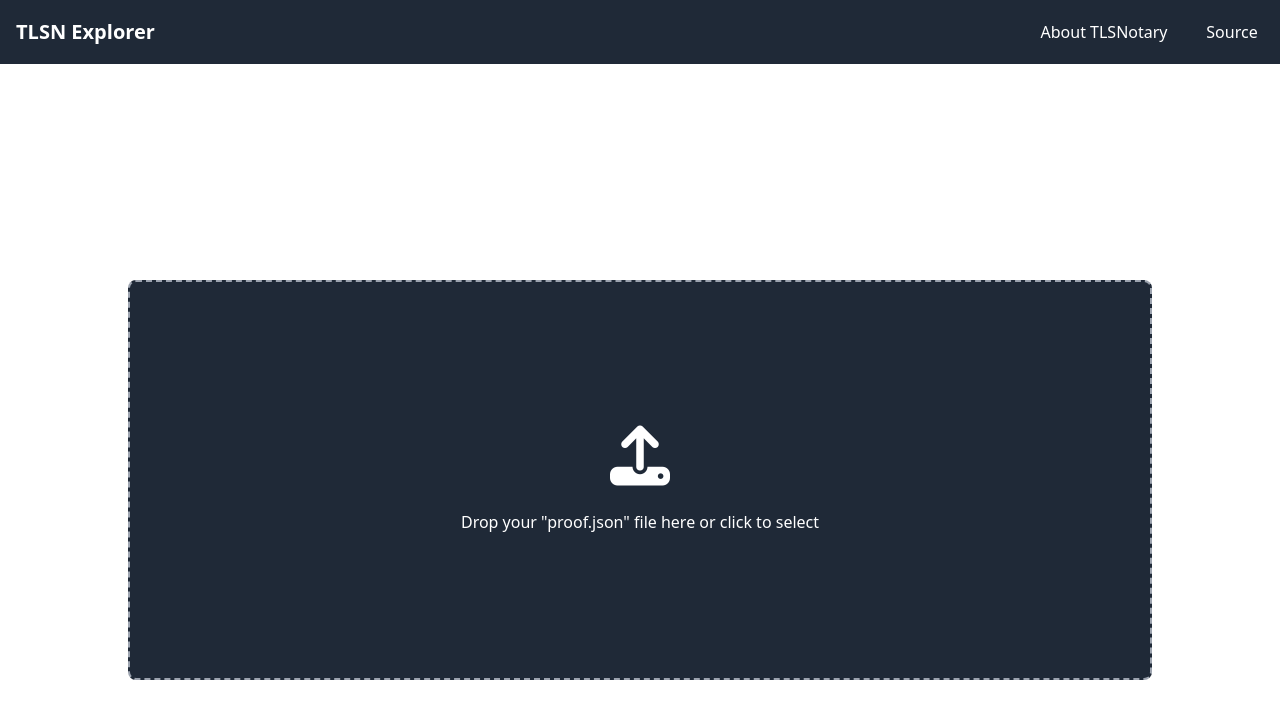
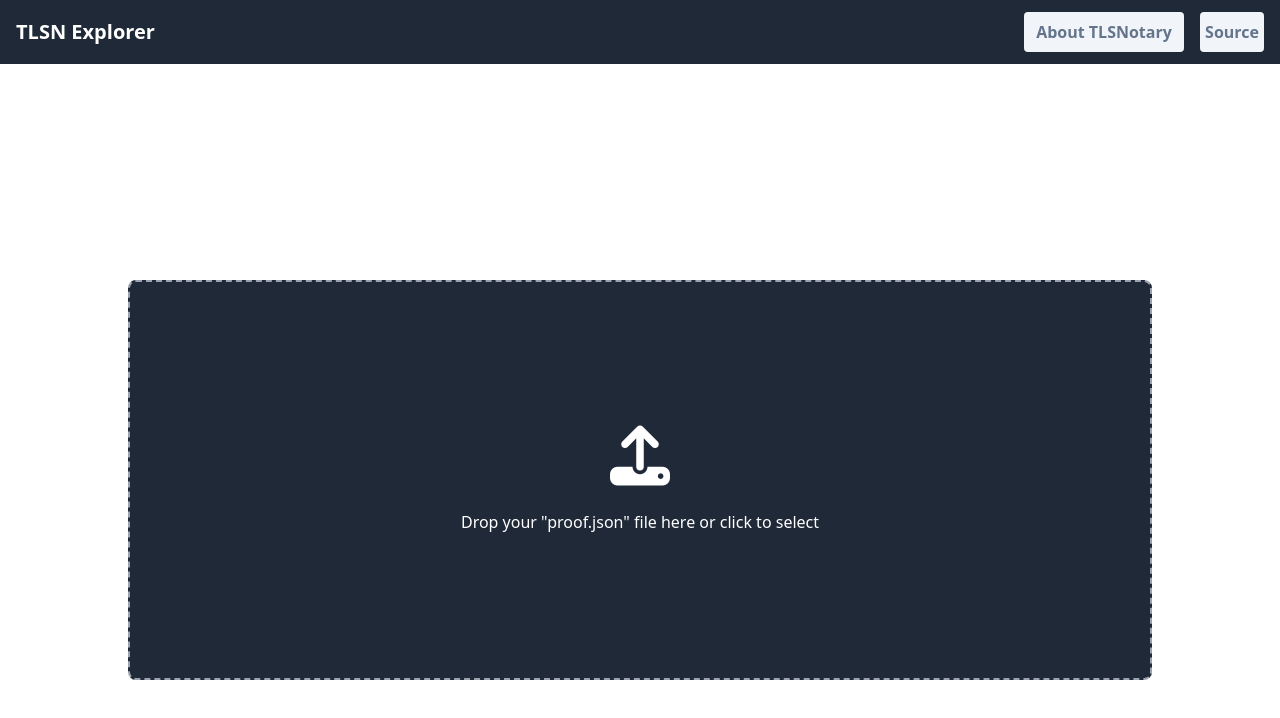
Before and after one commit to tlsnotary/explorer, a React app: page / in a window 1280 px wide. Shown: the top 718 px of the page. Built offline with nearby package versions, Linux system fonts and the light colour scheme.

Commit message:
refactor(header) update header styles

```diff
--- /dev/null
+++ b/src/components/Header/index.scss
@@ -0,0 +1,45 @@
+.button {
+  @apply bg-slate-100;
+  @apply text-slate-500;
+  @apply font-bold;
+  @apply px-2 py-0.5;
+  user-select: none;
+
+  &:hover {
+    @apply text-slate-600;
+    @apply bg-slate-200;
+  }
+
+  &:active {
+    @apply text-slate-700;
+    @apply bg-slate-300;
+  }
+
+  &--primary {
+    @apply bg-primary/[0.8];
+    @apply text-white;
+
+    &:hover {
+      @apply bg-primary/[0.9];
+      @apply text-white;
+    }
+
+    &:active {
+      @apply bg-primary;
+      @apply text-white;
+    }
+  }
+
+  &:disabled {
+    @apply opacity-50;
+    @apply select-none;
+
+    &:hover {
+      @apply text-slate-400;
+    }
+
+    &:active {
+      @apply text-slate-400;
+    }
+  }
+}
--- a/src/components/Header/index.tsx
+++ b/src/components/Header/index.tsx
@@ -1,4 +1,6 @@
 import React, { ReactElement } from 'react';
+import classNames from 'classnames';
+import './index.scss';
 
 export default function Header(): ReactElement {
 
@@ -7,15 +9,14 @@ export default function Header(): ReactElement {
     <header className="flex flex-row items-center justify-between h-16 px-4 bg-gray-800 text-white">
         <div className="text-xl font-bold">TLSN Explorer</div>
       <div className="flex flex-row items-center gap-4">
-        <a href="https://tlsnotary.org/" className="
-          flex flex-row items-center justify-center
-          w-40 h-10 rounded button"
+        <a href="https://tlsnotary.org/"
+         className="flex flex-row items-center justify-center w-40 h-10 rounded button"
            target="_blank">
           About TLSNotary
         </a>
         <a href="https://github.com/tlsnotary/explorer" className="
           flex flex-row items-center justify-center
-          w-16 h-10 rounded button
+          w-16 h-10 button rounded
         " target="_blank">
           Source
         </a>
```
